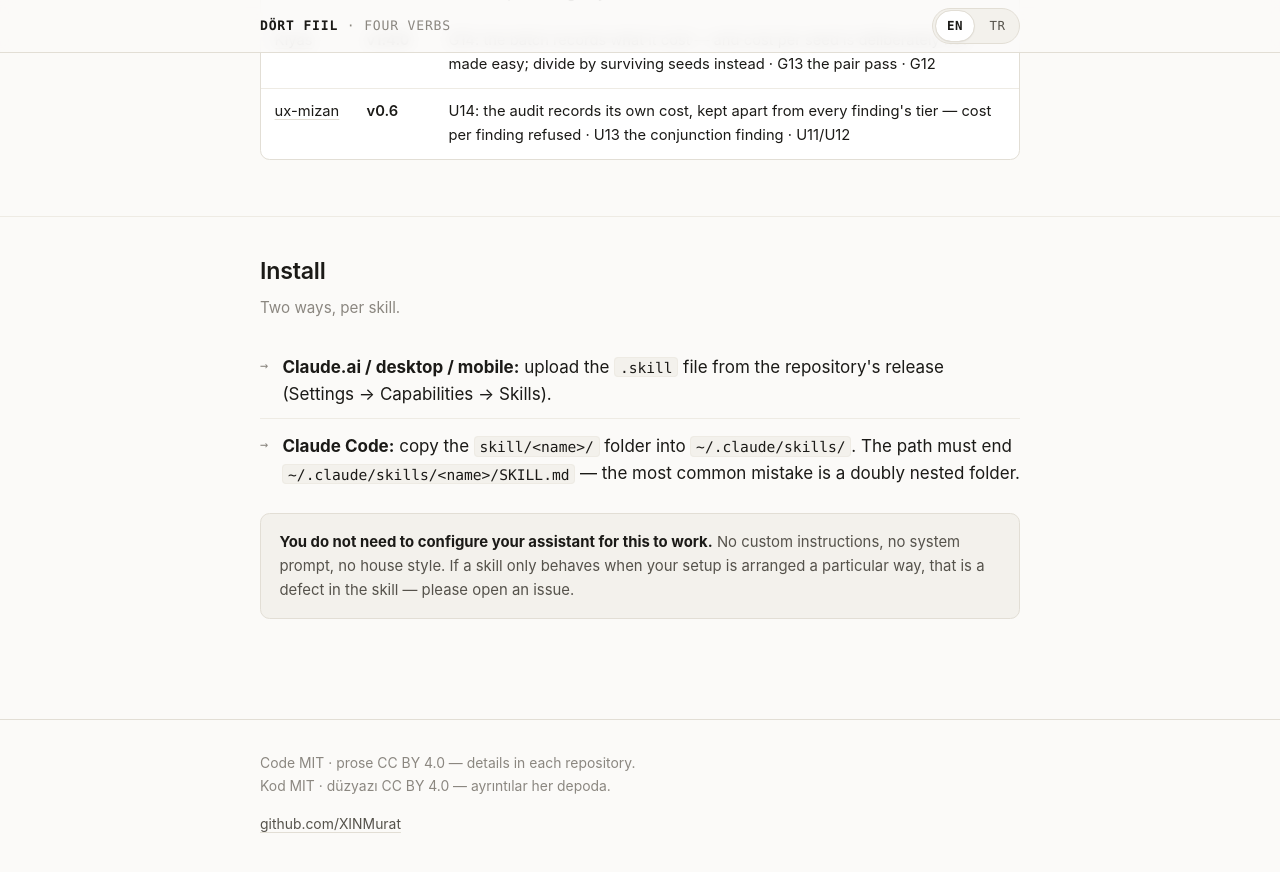
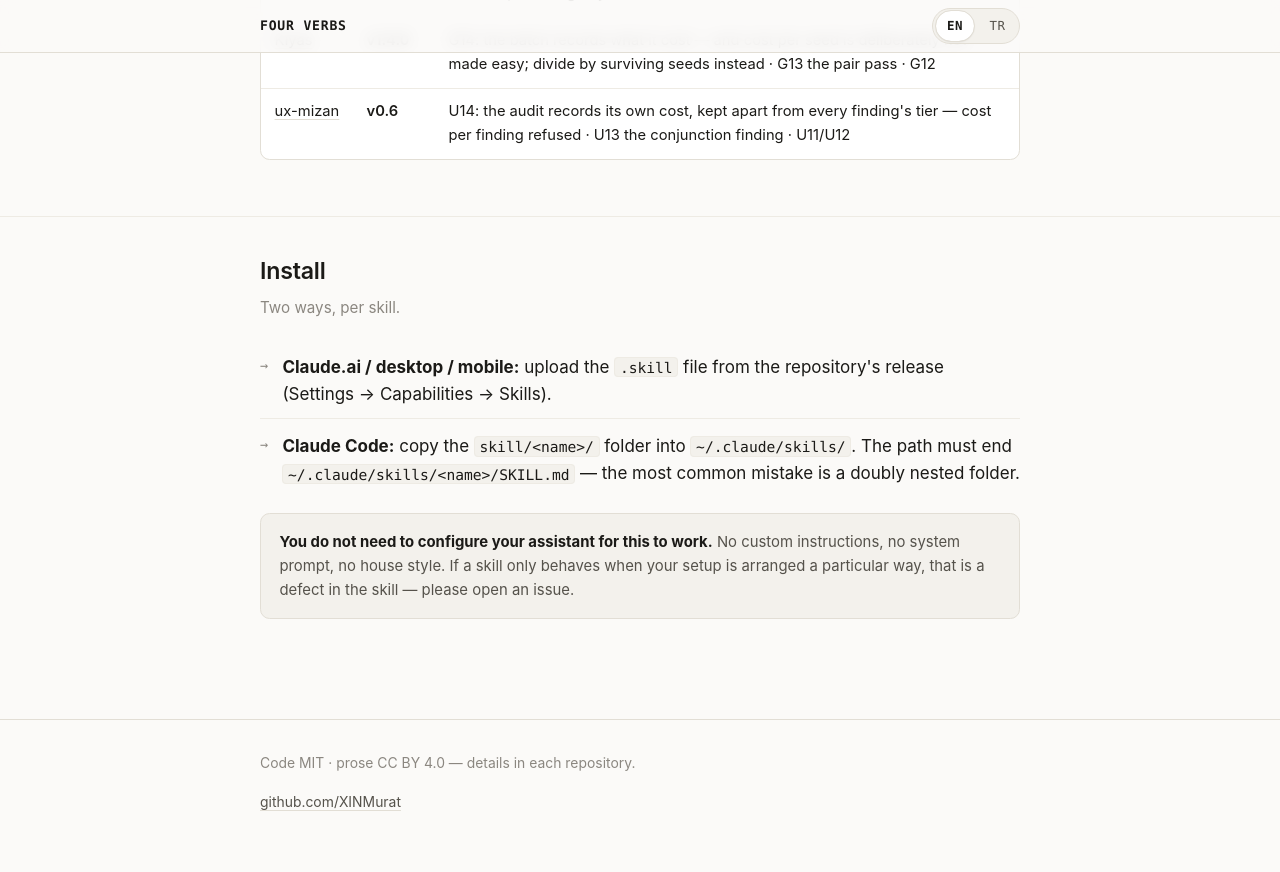
Before and after one commit to XINMurat/XINMurat.github.io, a Jekyll site: the page built from index.md, in a window 1280 px wide and 900 px high, scrolled down 4240 px. Shown: the top 872 px of the window. Built offline with Jekyll 4.4.1, drawn with Linux system fonts in a browser that asks for light colours.

Commit message:
the same audit, run on this page: the chrome was bilingual too
The four docs sites were fixed for a header that answered in both languages
while asking the reader to choose one. This page had the same defect in three
places and I had not looked:

  * the brand read "Dört fiil · four verbs" -- both, always;
  * the footer printed the English licence line and the Turkish one stacked;
  * the skip link was English in either mode.

All three now switch with the control, hidden with `hidden` rather than the
pane class: the chrome has to lead in one language even without scripting,
which is the opposite of the panes, where both must remain readable.

Checked and found clean, so recorded rather than changed: the two panes carry
five sections each, no cross-language links, no English-only block at the foot
-- the defect reported on the docs sites' family section does not exist here.
Header height is 53px in both languages (this page has no page list to reflow),
and no element keeps the no-JS guard class after paint.

Co-Authored-By: Claude Opus 5 <noreply@anthropic.com>

```diff
--- a/_layouts/default.html
+++ b/_layouts/default.html
@@ -171,11 +171,11 @@ html.js .pane-init{display:none}
 </style>
 </head>
 <body>
-<a class="skip" href="#main">Skip to content</a>
+<a class="skip" href="#main"><span data-chrome="en">Skip to content</span><span data-chrome="tr" hidden>İçeriğe geç</span></a>
 
 <header class="top">
   <div class="wrap">
-    <span class="brand"><b>Dört fiil</b> · four verbs</span>
+    <span class="brand"><b data-chrome="en">Four verbs</b><b data-chrome="tr" hidden>Dört fiil</b></span>
     <div class="lang" role="group" aria-label="Language / Dil">
       <button type="button" data-lang="en" aria-pressed="true">EN</button>
       <button type="button" data-lang="tr" aria-pressed="false">TR</button>
@@ -189,8 +189,7 @@ html.js .pane-init{display:none}
 
 <footer>
   <div class="wrap">
-    <p>Code MIT · prose CC BY 4.0 — details in each repository.<br>
-    <span lang="tr">Kod MIT · düzyazı CC BY 4.0 — ayrıntılar her depoda.</span></p>
+    <p><span data-chrome="en">Code MIT · prose CC BY 4.0 — details in each repository.</span><span data-chrome="tr" hidden>Kod MIT · düzyazı CC BY 4.0 — ayrıntılar her depoda.</span></p>
     <p><a href="https://github.com/XINMurat">github.com/XINMurat</a></p>
   </div>
 </footer>
```
Also changed, not shown: other parts of _layouts/default.html (+9 -2 lines).
